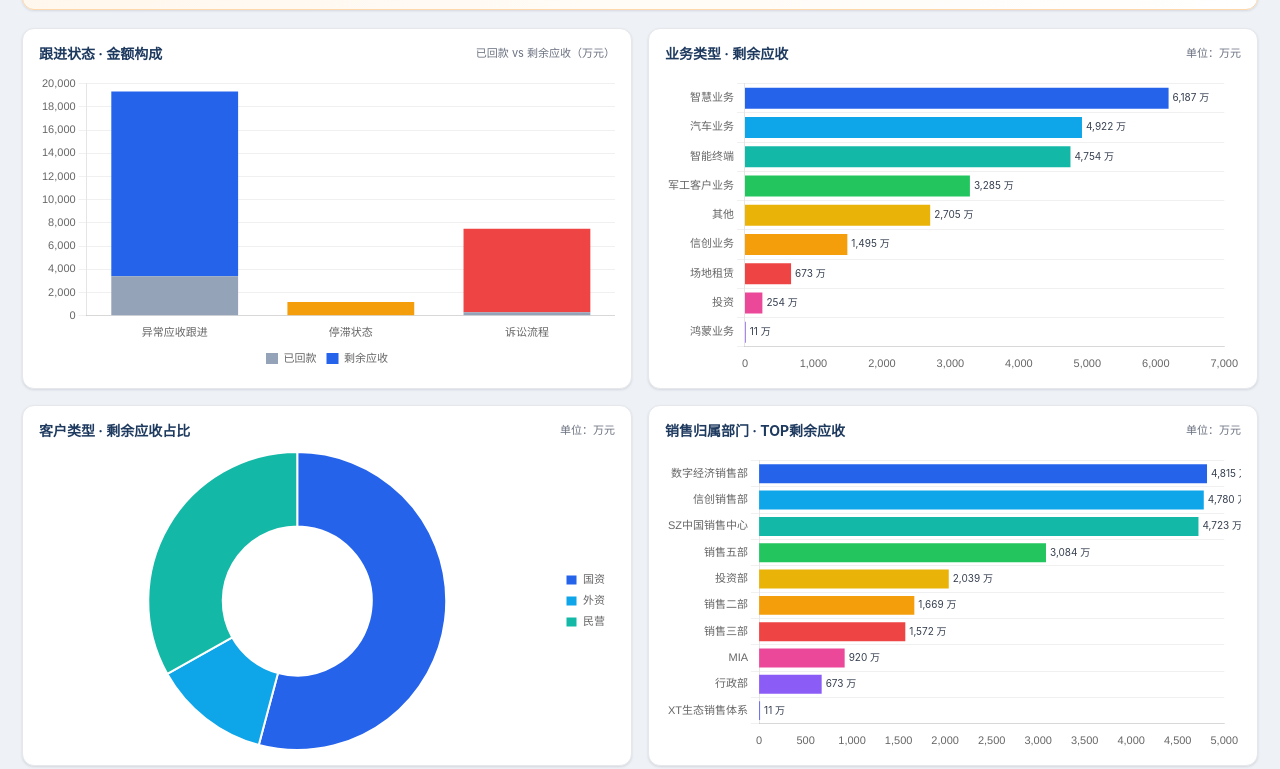
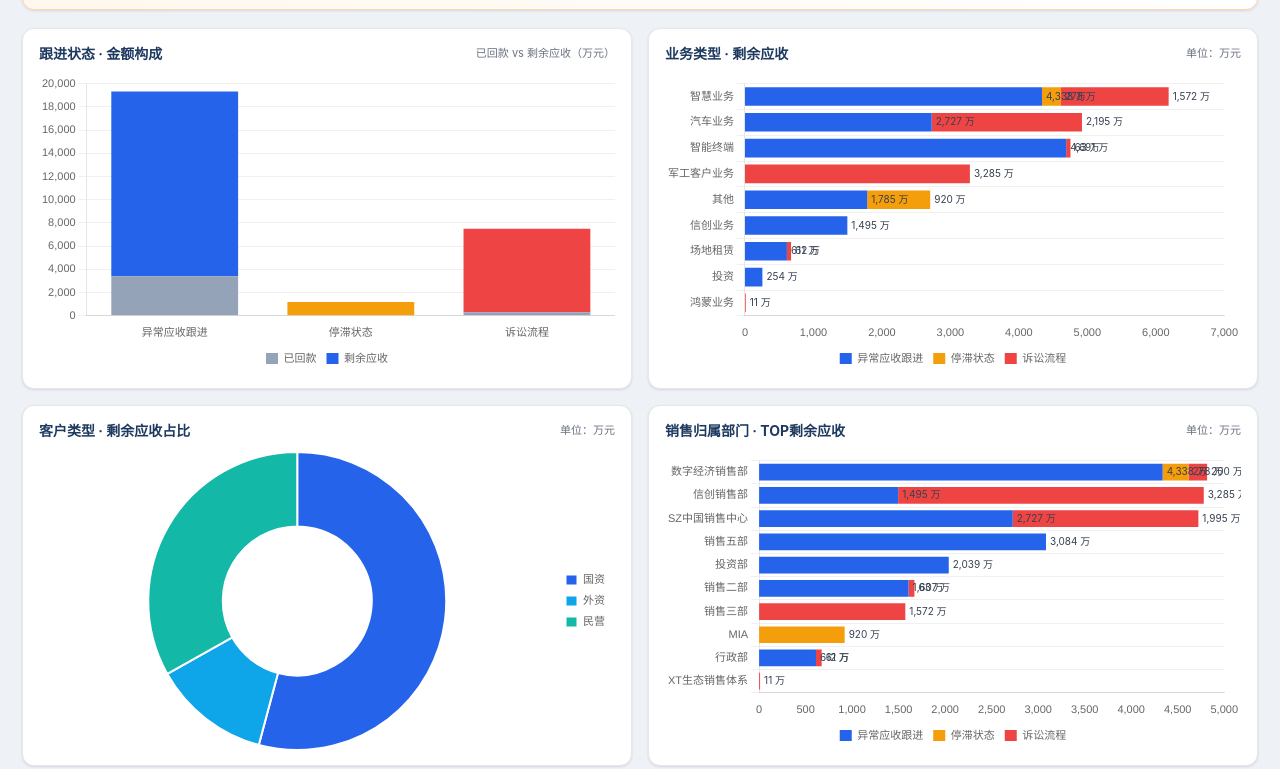
Before and after one commit to Leonie-AM/legal-receivables-dashboard, a plain HTML site: page index.html in a window 1280 px wide. Shown: the part 790-1559 px from the top of the page. Drawn offline with Linux system fonts and the light colour scheme.

Commit message:
Update index.html

```diff
--- a/index.html
+++ b/index.html
@@ -558,12 +558,24 @@ function renderStatus(rows){
   ],{stacked:true, unit:'万', labels:false}));
 }
 function renderBiz(rows){
-  const m=aggSum(rows,'业务类型','剩余应收金额/涉诉金额（元）');
-  let labels=Object.keys(m).sort((a,b)=>m[b]-m[a]);
-  let data=labels.map(k=>Math.round(m[k]/10000));
-  makeChart('cBiz',barCfg(labels,[
-    {label:'剩余应收',data,backgroundColor:labels.map((_,i)=>PALETTE[i%PALETTE.length])}
-  ],{horizontal:true, unit:'万', labels:true}));
+  const statuses=Object.keys(STATUS_COLOR);
+  // aggregate by business-type × status
+  const totals={}; statuses.forEach(s=>{totals[s]={};});
+  rows.forEach(r=>{
+    const cat=r['业务类型']||'其他', st=r['跟进状态']||'';
+    if(!totals[st]) totals[st]={};
+    totals[st][cat]=(totals[st][cat]||0)+(r['剩余应收金额/涉诉金额（元）']||0);
+  });
+  // get all categories, sort by total desc
+  const allCats={};
+  statuses.forEach(s=>Object.keys(totals[s]).forEach(c=>allCats[c]=(allCats[c]||0)+totals[s][c]));
+  const labels=Object.keys(allCats).sort((a,b)=>allCats[b]-allCats[a]);
+  // build stacked datasets
+  const datasets=statuses.map(s=>({
+    label:s, data:labels.map(c=>Math.round((totals[s][c]||0)/10000)),
+    backgroundColor:STATUS_COLOR[s], stack:'a'
+  }));
+  makeChart('cBiz',barCfg(labels,datasets,{horizontal:true, unit:'万', labels:true, stacked:true}));
 }
 function renderCust(rows){
   const m=aggSum(rows,'客户类型','剩余应收金额/涉诉金额（元）');
@@ -576,12 +588,23 @@ function renderCust(rows){
         tooltip:{callbacks:{label:c=>{const sum=data.reduce((a,b)=>a+b,0);return c.label+': '+c.parsed.toLocaleString()+' 万元 ('+(c.parsed/sum*100).toFixed(1)+'%)';}}}}}});
 }
 function renderDept(rows){
-  const m=aggSum(rows,'销售归属部门','剩余应收金额/涉诉金额（元）');
-  let labels=Object.keys(m).sort((a,b)=>m[b]-m[a]).slice(0,10);
-  let data=labels.map(k=>Math.round(m[k]/10000));
-  makeChart('cDept',barCfg(labels,[
-    {label:'剩余应收',data,backgroundColor:labels.map((_,i)=>PALETTE[i%PALETTE.length])}
-  ],{horizontal:true, unit:'万', labels:true}));
+  const statuses=Object.keys(STATUS_COLOR);
+  // aggregate by department × status
+  const totals={}; statuses.forEach(s=>{totals[s]={};});
+  rows.forEach(r=>{
+    const cat=r['销售归属部门']||'其他', st=r['跟进状态']||'';
+    if(!totals[st]) totals[st]={};
+    totals[st][cat]=(totals[st][cat]||0)+(r['剩余应收金额/涉诉金额（元）']||0);
+  });
+  // get all departments, sort by total, take top 10
+  const allDepts={};
+  statuses.forEach(s=>Object.keys(totals[s]).forEach(c=>allDepts[c]=(allDepts[c]||0)+totals[s][c]));
+  const labels=Object.keys(allDepts).sort((a,b)=>allDepts[b]-allDepts[a]).slice(0,10);
+  const datasets=statuses.map(s=>({
+    label:s, data:labels.map(c=>Math.round((totals[s][c]||0)/10000)),
+    backgroundColor:STATUS_COLOR[s], stack:'a'
+  }));
+  makeChart('cDept',barCfg(labels,datasets,{horizontal:true, unit:'万', labels:true, stacked:true}));
 }
 function renderAction(rows){
   const labels=ACTION_FIELDS.map(a=>a.label);
```
